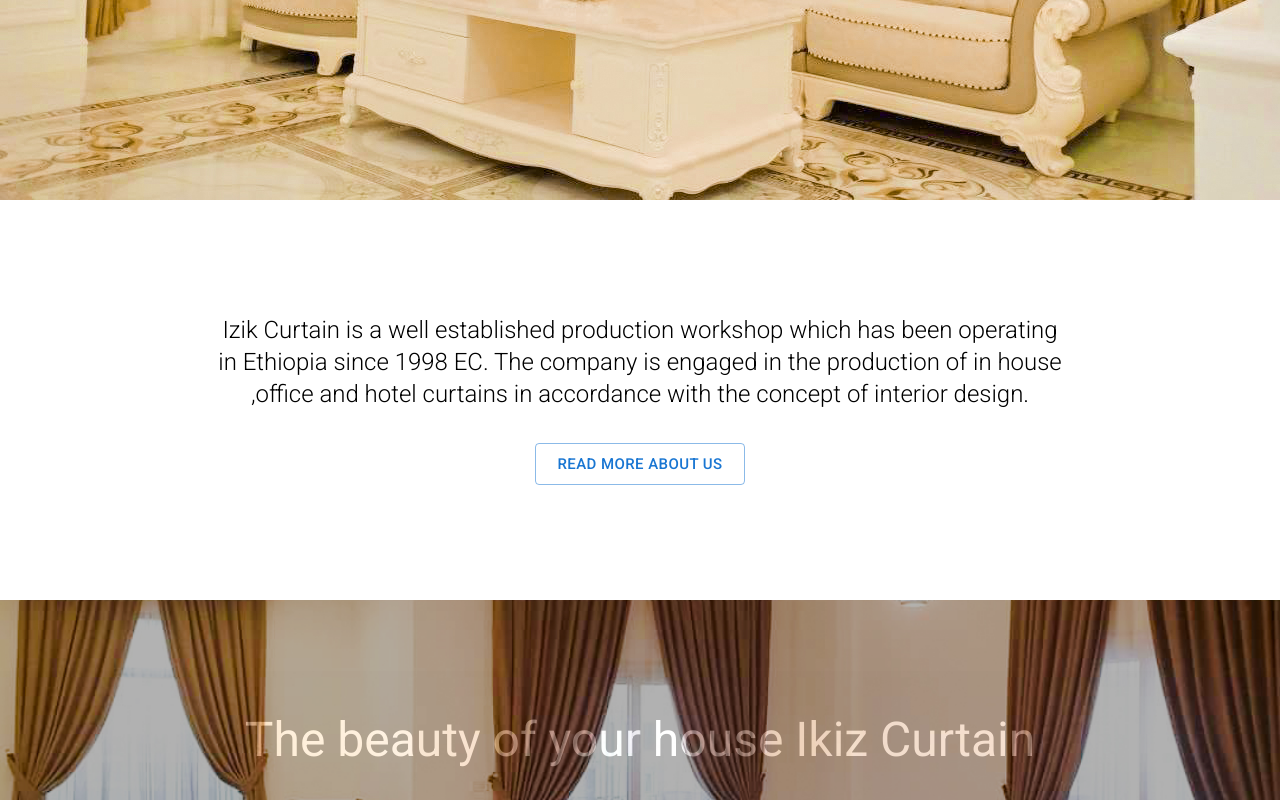
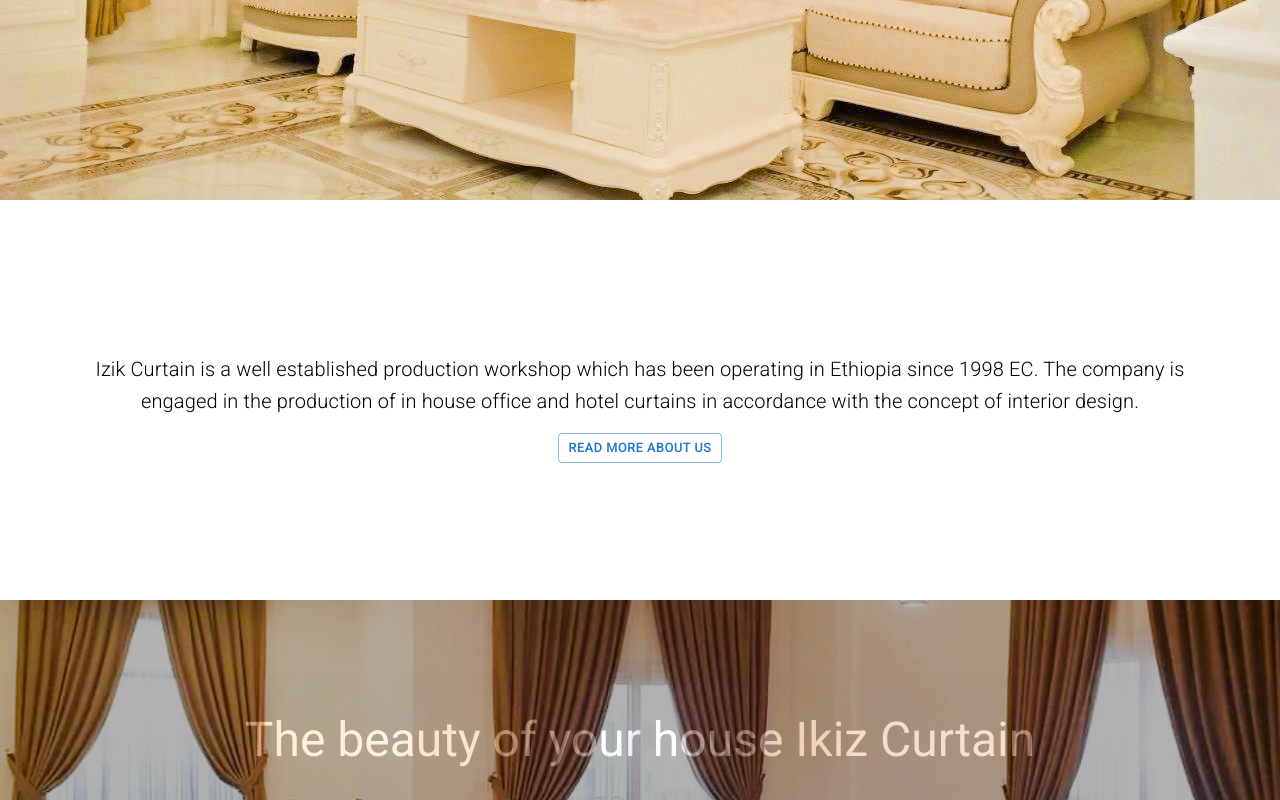
Before and after one commit to esrael23/izikCartain, a React (Create React App) app: page / in a window 1280 px wide. Shown: the part 600-1400 px from the top of the page. Built offline with nearby package versions, Linux system fonts and the light colour scheme.

Commit message:
aboutUs js change fontSize

```diff
--- a/src/components/aboutus/Aboutus.js
+++ b/src/components/aboutus/Aboutus.js
@@ -9,12 +9,12 @@
     <>
     <ThemeProvider theme={themes}>
 
-    <Container maxWidth="md">
+    <Container maxWidth="lg">
       <Box height={"50vh"} width={'100%'} sx={{display:'flex', justifyContent:'center', alignItems:'center'}}>
         <Box textAlign={'center'}>
-          <Typography variant="h5" align='center' pb={4} fontWeight="300" sx={{ display: {xs:{fontSize: '50px'}} }} >Izik Curtain is a well established production workshop which has been operating in Ethiopia since 1998 EC. The company is engaged in the production of in house ,office and hotel curtains in accordance with the concept of interior design.</Typography>
-          <Button variant="outlined" size='large' color='primary' >Read more about us
-
+          <Typography variant="h6" align='center' p={2} fontWeight="300" fontFamily={'poppins[300]'}  sx={{ fontSize: {xs: '15px', md: '20px', xl: '20px'} }} >Izik Curtain is a well established production workshop which has been operating in Ethiopia since 1998 EC. The company is engaged in the production of in house office and hotel curtains in accordance with the concept of interior design.</Typography>
+          <Button variant="outlined" size='small'>
+            Read more about us
           </Button>
 
         </Box>
```
